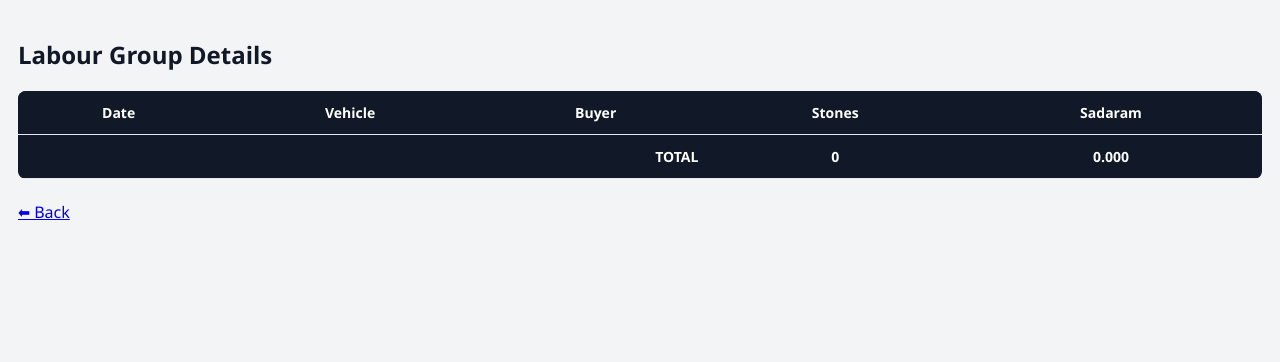
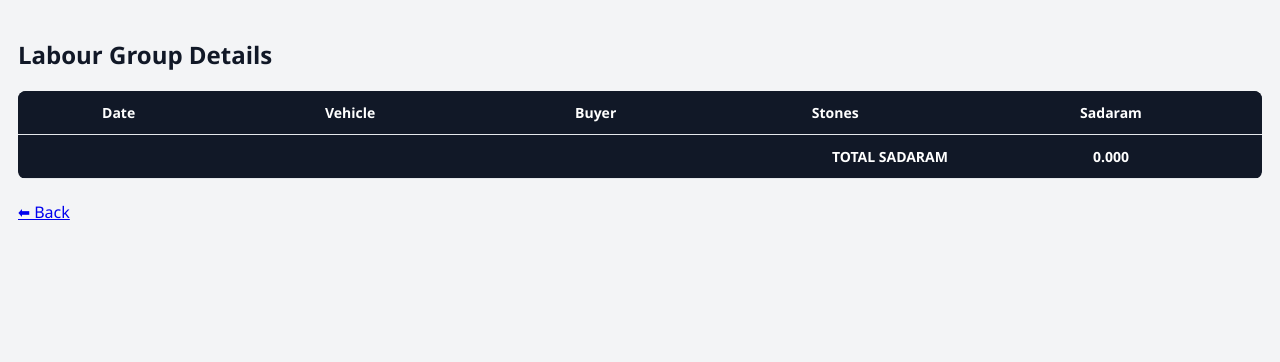
Before and after one commit to bachammahesh-cyber/srinivasa-mines, a Flask app: page /labour-details/1 in a window 1280 px wide. Shown: the part 82-444 px from the top of the page. Run offline with Flask 3, Linux system fonts and the light colour scheme; the visitor is signed in with stand-in values (Sample User, id 1); data that the repository does not hold is empty; some libraries are stand-ins or nearby versions.

```diff
--- a/templates/labour_details.html
+++ b/templates/labour_details.html
@@ -23,11 +23,11 @@
     </tr>
     {% endfor %}
 
-    <!-- TOTAL ROW -->
     <tr style="background:#111827;color:white;font-weight:bold;">
-        <td colspan="3" style="padding:12px;text-align:right;">TOTAL</td>
-        <td style="padding:12px;">{{ rows|sum(attribute=4) }}</td>
-        <td style="padding:12px;">{{ "%.3f"|format(rows|sum(attribute=3)) }}</td>
+        <td colspan="4" style="padding:12px;text-align:right;">TOTAL SADARAM</td>
+        <td style="padding:12px;">
+            {{ "%.3f"|format(rows|sum(attribute=3)) }}
+        </td>
     </tr>
 
 </table>
```
Also changed, not shown: templates/labour_dashboard.html (+2 -21 lines).
